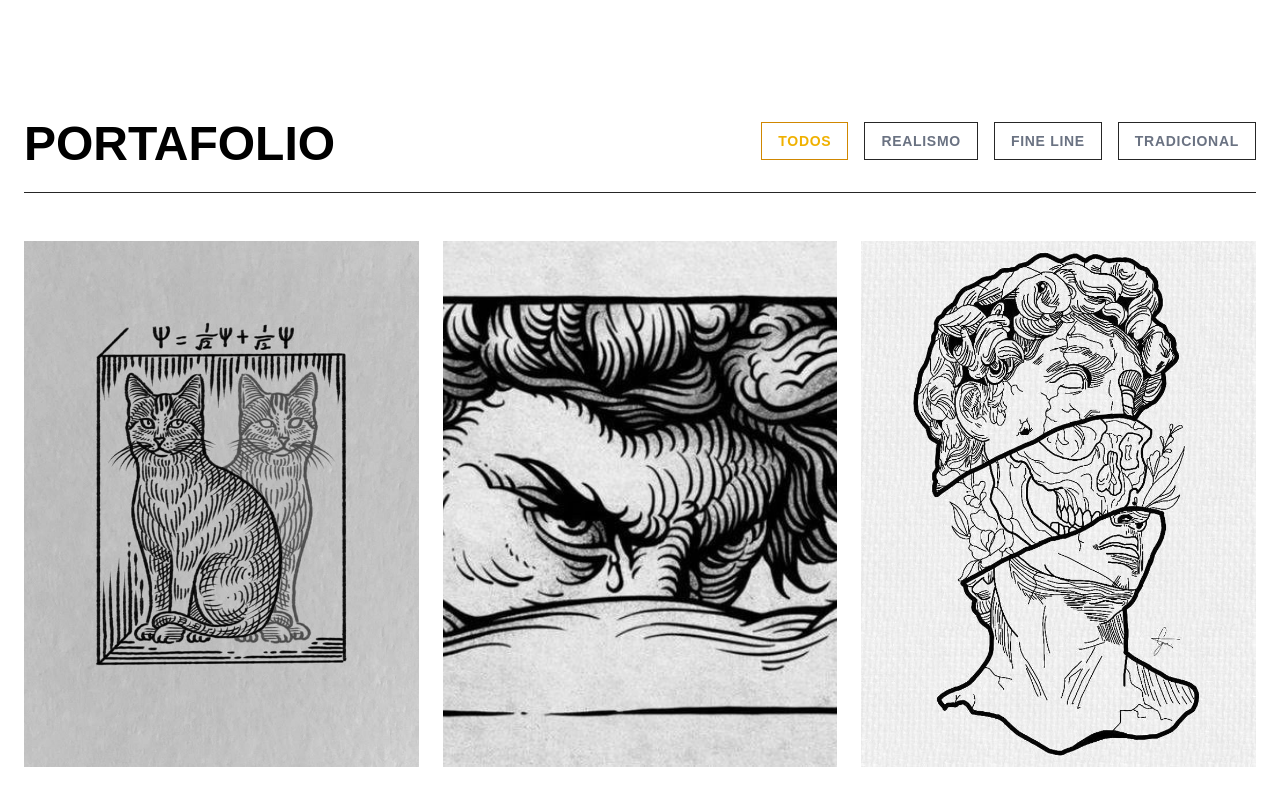
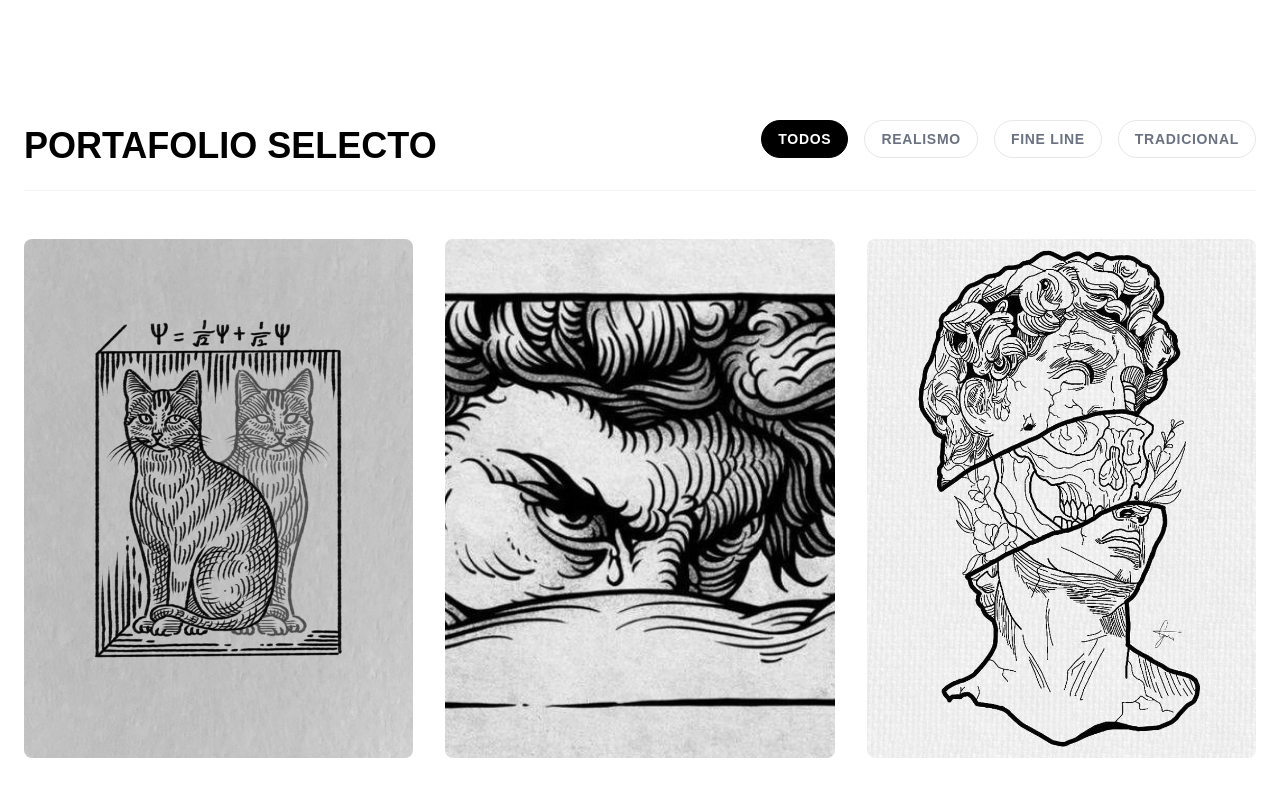
Before and after one commit to GeovannyPuchaicela/Buuh-Legacy, a Next.js app: page / in a window 1280 px wide. Shown: the part 1760-2548 px from the top of the page. Built offline with nearby package versions, Linux system fonts and the light colour scheme; a web font is replaced by a local one.

Commit message:
Se quitó lo de ver detalle en la galeria

```diff
--- a/components/GalleryFilter.tsx
+++ b/components/GalleryFilter.tsx
@@ -3,8 +3,7 @@ import { useState } from 'react';
 import { motion, AnimatePresence } from 'framer-motion';
 import Image from 'next/image';
 
-const categories = ["Todos", "Realismo", "Fine Line", "Tradicional"];
-
+// Usamos las imágenes locales que guardaste
 const images = [
   { id: 1, src: "/images/tattoo1.jpg", cat: "Realismo" },
   { id: 2, src: "/images/tattoo2.jpg", cat: "Fine Line" },
@@ -15,7 +14,10 @@ const images = [
   { id: 7, src: "/images/tattoo7.jpg", cat: "Realismo" },
   { id: 8, src: "/images/tattoo8.jpg", cat: "Fine Line" },
   { id: 9, src: "/images/tattoo9.jpg", cat: "Tradicional" },
+
 ];
+
+const categories = ["Todos", "Realismo", "Fine Line", "Tradicional"];
 
 export default function GalleryFilter() {
   const [filter, setFilter] = useState("Todos");
@@ -25,11 +27,12 @@ export default function GalleryFilter() {
     : images.filter(img => img.cat === filter);
 
   return (
-    <section id="galería" className="py-24 bg-white px-6">
+    <section id="galeria" className="py-24 bg-white px-6">
       <div className="max-w-7xl mx-auto">
-        <div className="flex flex-col md:flex-row justify-between items-end mb-12 border-b border-neutral-800 pb-6">
-          <h2 className="text-5xl font-oswald font-bold uppercase text-black">
-            Portafolio
+        {/* Encabezado del filtro */}
+        <div className="flex flex-col md:flex-row justify-between items-end mb-12 border-b border-gray-100 pb-6">
+          <h2 className="text-4xl font-oswald font-bold uppercase text-black">
+            Portafolio Selecto
           </h2>
 
           <div className="flex gap-4 mt-6 md:mt-0 overflow-x-auto pb-2">
@@ -37,8 +40,8 @@ export default function GalleryFilter() {
               <button
                 key={cat}
                 onClick={() => setFilter(cat)}
-                className={`text-sm font-bold uppercase tracking-wider px-4 py-2 border transition-all
-                  ${filter === cat ? 'border-yellow-600 text-yellow-500' : 'border-neutral-800 text-gray-500 hover:border-white'}`}
+                className={`text-sm font-bold uppercase tracking-wider px-4 py-2 border transition-all rounded-full
+                  ${filter === cat ? 'border-black bg-black text-white' : 'border-gray-200 text-gray-500 hover:border-black hover:text-black'}`}
               >
                 {cat}
               </button>
@@ -46,7 +49,8 @@ export default function GalleryFilter() {
           </div>
         </div>
 
-        <motion.div layout className="grid grid-cols-1 md:grid-cols-3 gap-6">
+        {/* Grid de imágenes */}
+        <motion.div layout className="grid grid-cols-1 md:grid-cols-3 gap-8">
           <AnimatePresence>
             {filteredImages.map((img) => (
               <motion.div
@@ -56,20 +60,25 @@ export default function GalleryFilter() {
                 animate={{ opacity: 1, scale: 1 }}
                 exit={{ opacity: 0, scale: 0.9 }}
                 transition={{ duration: 0.3 }}
-                className="relative aspect-[3/4] group overflow-hidden bg-neutral-900 cursor-pointer"
+                // 'group' es necesario para que el hover en el contenedor afecte a la imagen hija
+                className="relative aspect-[3/4] group overflow-hidden bg-gray-50 cursor-pointer rounded-lg"
               >
                 <Image
                   src={img.src}
                   alt={img.cat}
                   fill
-                  className="object-cover transition-transform duration-700 group-hover:scale-110 group-hover:grayscale-0 grayscale"
+                  // Aquí está la magia:
+                  // 'grayscale' hace que empiece en blanco y negro.
+                  // 'group-hover:grayscale-0' quita el filtro al pasar el mouse.
+                  // 'group-hover:scale-105' hace un zoom suave.
+                  className="object-cover transition-all duration-700 group-hover:scale-105 grayscale group-hover:grayscale-0"
                   unoptimized
                 />
-                <div className="absolute inset-0 bg-black/60 opacity-0 group-hover:opacity-100 transition-opacity flex items-center justify-center">
-                  <span className="text-yellow-500 font-oswald text-xl uppercase tracking-widest border-b-2 border-yellow-500">
-                    Ver Detalle
-                  </span>
-                </div>
+
+                {/* HEMOS ELIMINADO EL BLOQUE <div> QUE CONTENÍA EL TEXTO "VER DETALLE".
+                   Ahora la imagen está limpia.
+                */}
+
               </motion.div>
             ))}
           </AnimatePresence>
```
